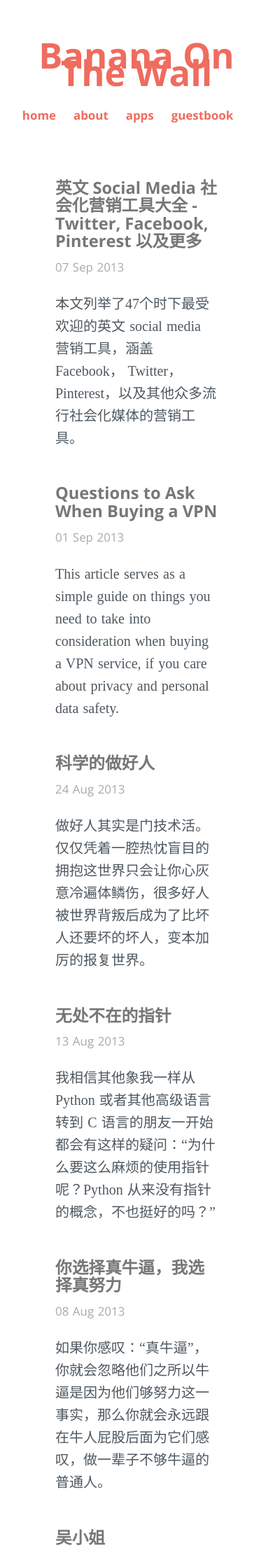
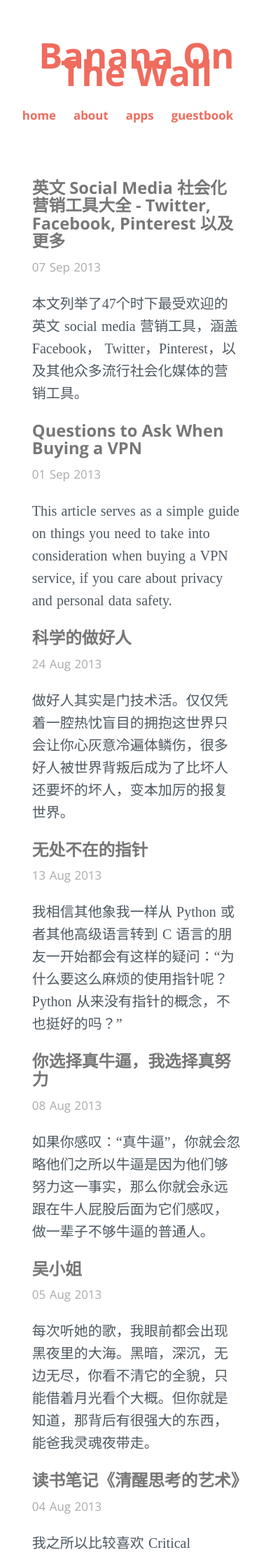
Before and after one commit to BananaOnTheWall/bananaonthewall.github.io, a Jekyll site: the page built from index.html, in a window 390 px wide. Shown: the top 2225 px of the page at 70% size. Built offline with Jekyll 4.4.1, drawn with Linux system fonts in a browser that asks for light colours; some web fonts are replaced; the list of posts is cut into pages by our own code.

Commit message:
width for iphone

```diff
--- a/css/main.css
+++ b/css/main.css
@@ -317,9 +317,21 @@ width: auto;
 }
 
 @media screen and (max-width: 1024px){
+    #home .post {
+        width: 100%;
+        max-width: 801px;
+        margin: 0 auto;
+    }
+
     .post {
         width: 90%;
         max-width: 801px;
         margin: 0 auto;
     }
+
+    #home {
+        width: 90%;
+        max-width: 801px;
+        margin: 0 auto;
+    }
 }
```
